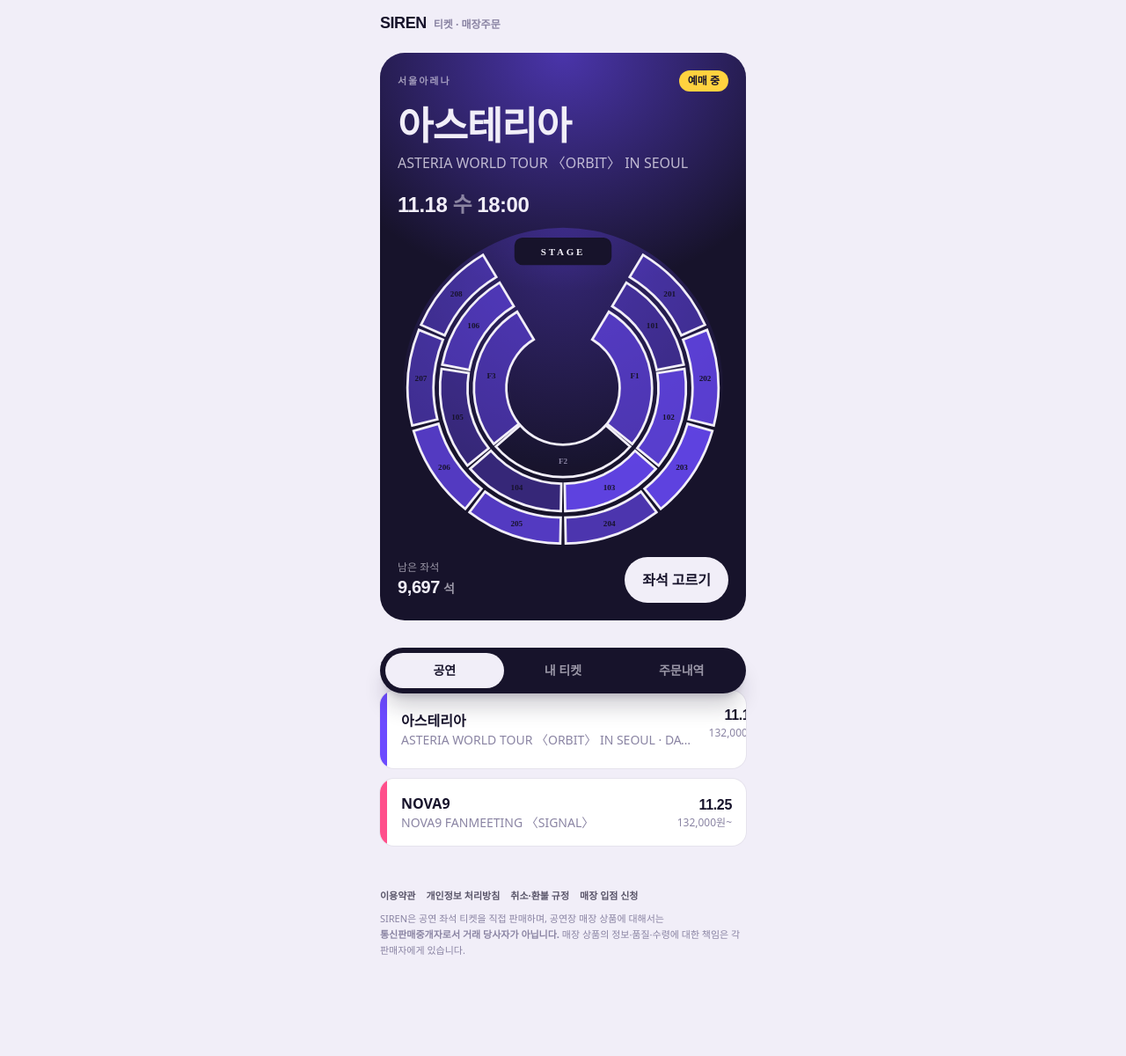
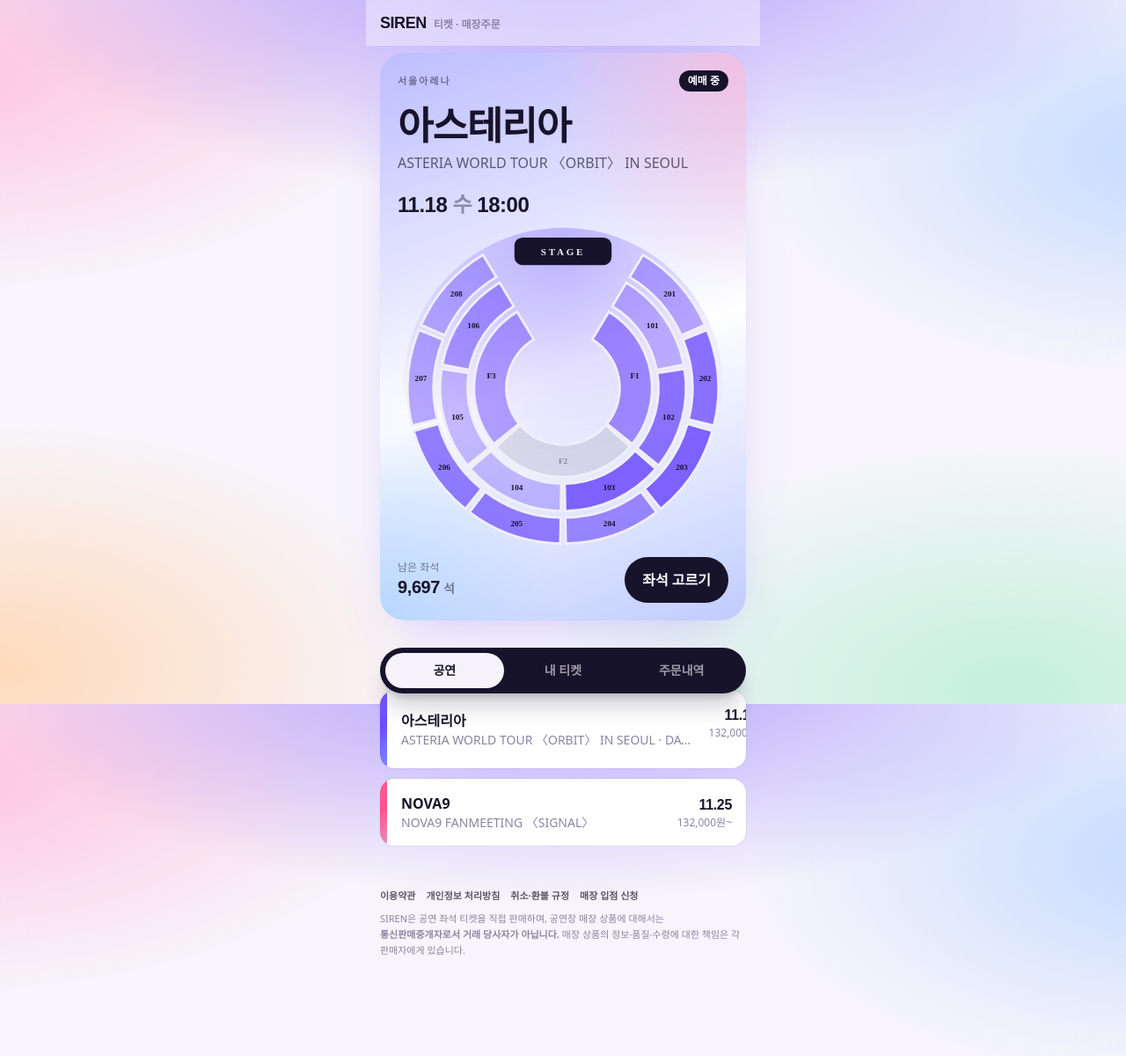
Before and after one commit to janghang99-netizen/siren_ticket, a Laravel app: page / in a window 1280 px wide. Shown: the whole page at 88% size. Run offline with Laravel 12, Linux system fonts and the light colour scheme; data comes from the database, SQL or seed files in the repository; style sheets or scripts are compiled from the project's sources; some web fonts are replaced.

Commit message:
디자인: 연한 다색 그라데이션 바탕 + 공연별 팬덤 색, 버튼·칩은 무채색
- 바탕: 핑크·라일락·하늘·민트·피치 그라데이션, 공연 화면은 팬덤 색(--theme)이 위쪽에 섞임
- 버튼·칩·진행 막대: 무채색(잉크·흰 유리)만. 노랑은 '받아 가세요' 상태 신호로만
- 카드: 그라데이션이 비치는 유리 카드, 공연 히어로·티켓 스텁은 팬덤 색 다색 그라데이션
- 로그인·입점 신청·관리 화면도 같은 바탕

Co-Authored-By: Claude Opus 5.5 <noreply@anthropic.com>

```diff
--- a/app/resources/css/app.css
+++ b/app/resources/css/app.css
@@ -7,14 +7,17 @@
 
 /*
  * SIREN — 디자인 토큰
- * 포스터 종이(라일락) 위에 잉크, 응원봉 바이올렛, 픽업 옐로.
+ * 아이돌마다 팬덤 색이 다르므로 특정 색 하나를 브랜드로 쓰지 않는다.
+ *  - 바탕: 여러 파스텔이 섞인 연한 그라데이션 (공연 화면은 그 팬덤 색 --theme 이 은은하게 섞임)
+ *  - 버튼·칩·막대: 무채색(잉크·흰 유리)만. 색은 공연 히어로·티켓처럼 팬덤 색이 주인공인 곳에만.
+ *  - 픽업 옐로(pick)는 "받아 가세요" 상태 신호로만, signal 은 오류·취소로만.
  * Unbounded 는 숫자·코드·좌석에만 (포스터 타이포), 본문은 Pretendard.
  */
 @theme {
-    --color-paper: #F1EEF8;
-    --color-paper-deep: #E4DFF1;
+    --color-paper: #F6F4FA;
+    --color-paper-deep: #E9E6F0;
     --color-ink: #17132B;
-    --color-stick: #6C4BFF;
+    --color-stick: #3B3650;      /* 무채색 강조 (예전 바이올렛 → 잉크 계열) */
     --color-pick: #FFD23F;
     --color-signal: #FF5A5F;
     --color-mist: #8A84A3;
@@ -37,12 +40,22 @@
 
 @layer base {
     html { -webkit-tap-highlight-color: transparent; }
+    /* 연한 다색 그라데이션 바탕. --theme(공연 팬덤 색)이 있으면 위쪽에 은은하게 섞인다 */
     body {
-        @apply bg-paper text-ink font-sans antialiased;
+        @apply text-ink font-sans antialiased;
         word-break: keep-all;
+        --theme: #C9B8FF;
+        background-color: #F7F5FB;
+        background-image:
+            radial-gradient(75% 50% at 50% -8%, color-mix(in oklab, var(--theme) 55%, transparent) 0%, transparent 72%),
+            radial-gradient(60% 45% at -5% 10%, #FFC4DE 0%, transparent 70%),
+            radial-gradient(55% 45% at 105% 22%, #C4DAFF 0%, transparent 70%),
+            radial-gradient(60% 50% at 90% 98%, #C3F0DC 0%, transparent 70%),
+            radial-gradient(55% 50% at 0% 95%, #FFDABB 0%, transparent 70%);
+        background-attachment: fixed;
     }
     :focus-visible {
-        outline: 3px solid var(--color-stick);
+        outline: 3px solid var(--color-ink);
         outline-offset: 2px;
         border-radius: 6px;
     }
@@ -77,9 +90,34 @@
         @apply inline-flex items-center justify-center gap-2 rounded-full px-5 py-3.5 font-semibold transition
                active:scale-[.98] disabled:opacity-40 disabled:pointer-events-none;
     }
-    .btn-ink { @apply bg-ink text-paper hover:bg-black; }
-    .btn-stick { @apply bg-stick text-white hover:brightness-110; }
-    .btn-ghost { @apply bg-white/70 text-ink ring-1 ring-ink/10 hover:bg-white; }
+    /* 버튼은 무채색만: 잉크(주 동작) · 흰 유리(보조) */
+    .btn-ink { @apply bg-ink text-white hover:bg-black; }
+    .btn-stick { @apply bg-white/80 text-ink ring-1 ring-ink/15 backdrop-blur hover:bg-white; }
+    .btn-ghost { @apply bg-white/60 text-ink ring-1 ring-ink/10 backdrop-blur hover:bg-white; }
+
+    /* 유리 카드: 바탕 그라데이션이 비치게 (입력칸은 또렷하게 유지) */
+    main .bg-white:not(.field):not(input):not(select):not(textarea) {
+        background-color: rgb(255 255 255 / .66);
+        -webkit-backdrop-filter: blur(16px) saturate(1.2);
+        backdrop-filter: blur(16px) saturate(1.2);
+    }
+
+    /* 팬덤 색 그라데이션 (공연 히어로·티켓 스텁). --theme 을 축으로 핑크·하늘을 섞는다 */
+    .fandom-gradient {
+        background: linear-gradient(135deg,
+            color-mix(in oklab, var(--theme) 88%, #FFB3D1) 0%,
+            var(--theme) 45%,
+            color-mix(in oklab, var(--theme) 55%, #8FC8FF) 100%);
+    }
+    .fandom-soft {
+        background:
+            radial-gradient(80% 60% at 100% 0%, color-mix(in oklab, #FFB8D6 70%, transparent) 0%, transparent 70%),
+            radial-gradient(70% 55% at 0% 100%, color-mix(in oklab, #A9D2FF 70%, transparent) 0%, transparent 70%),
+            linear-gradient(160deg,
+                color-mix(in oklab, var(--theme) 40%, white) 0%,
+                rgb(255 255 255 / .82) 55%,
+                color-mix(in oklab, var(--theme) 25%, #E3F1FF) 100%);
+    }
 
     .field {
         @apply w-full rounded-2xl border-0 bg-white px-4 py-3.5 text-base ring-1 ring-ink/10
--- a/app/resources/views/auth/login.blade.php
+++ b/app/resources/views/auth/login.blade.php
@@ -8,8 +8,8 @@
     <link rel="stylesheet" href="https://cdn.jsdelivr.net/gh/orioncactus/pretendard@v1.3.9/dist/web/variable/pretendardvariable-dynamic-subset.min.css">
     @vite(['resources/css/app.css', 'resources/js/app.js'])
 </head>
-<body class="grid min-h-dvh place-items-center bg-ink px-4">
-    <form method="POST" action="{{ route('login') }}" class="w-full max-w-sm rounded-[28px] bg-paper p-7">
+<body class="grid min-h-dvh place-items-center px-4">
+    <form method="POST" action="{{ route('login') }}" class="w-full max-w-sm rounded-[28px] bg-white/75 p-7 shadow-[0_30px_80px_-40px_rgba(23,19,43,.4)] ring-1 ring-white backdrop-blur-xl">
         @csrf
         <p class="font-display text-xl font-black">SIREN</p>
         <h1 class="mt-1 text-lg font-bold">관리 화면 로그인</h1>
--- a/app/resources/views/fan/concert.blade.php
+++ b/app/resources/views/fan/concert.blade.php
@@ -1,6 +1,7 @@
 @extends('layouts.fan')
 @section('title', $event->artist)
 @section('tab', 'home')
+@section('theme', $event->theme_color)
 
 @php($days = ['일', '월', '화', '수', '목', '금', '토'])
 @php($sections = $event->sections->map(fn ($s) => [
@@ -54,9 +55,9 @@
                 <li>
                     <button type="button" @click="s.left && pick(s.id)" :disabled="!s.left"
                             class="w-full rounded-xl px-2 py-2.5 text-left ring-1 transition"
-                            :class="selected === s.id ? 'bg-pick ring-ink' : 'bg-white ring-ink/10 hover:ring-stick/50'">
+                            :class="selected === s.id ? 'bg-ink text-white ring-ink' : 'bg-white ring-ink/10 hover:ring-ink/40'">
                         <span class="num block font-bold" x-text="s.code"></span>
-                        <span class="block text-xs" :class="s.left ? 'text-mist' : 'text-signal font-semibold'"
+                        <span class="block text-xs" :class="selected === s.id ? 'text-white/70' : (s.left ? 'text-mist' : 'text-signal font-semibold')"
                               x-text="s.left ? s.tier + '석 · ' + won(s.left) + '석' : '매진'"></span>
                     </button>
                 </li>
--- a/app/resources/views/fan/home.blade.php
+++ b/app/resources/views/fan/home.blade.php
@@ -1,27 +1,27 @@
 @extends('layouts.fan')
 @section('title', '공연')
 @section('tab', 'home')
+@if ($headliner) @section('theme', $headliner->theme_color) @endif
 
 @php($days = ['일', '월', '화', '수', '목', '금', '토'])
 
 @section('content')
     @if ($headliner)
         @php($e = $headliner)
-        <section class="relative mt-2 overflow-hidden rounded-[28px] bg-ink text-paper animate-rise">
-            <div class="absolute inset-0 opacity-60" style="background: radial-gradient(120% 70% at 50% 0%, {{ $e->theme_color }} 0%, transparent 60%)"></div>
+        <section class="fandom-soft relative mt-2 overflow-hidden rounded-[28px] shadow-[0_24px_60px_-28px_rgba(108,75,255,.35)] animate-rise">
             <div class="relative px-5 pt-5">
                 <div class="flex items-center justify-between">
-                    <span class="eyebrow !text-paper/60">{{ $e->venue }}</span>
+                    <span class="eyebrow !text-ink/50">{{ $e->venue }}</span>
                     @if ($e->salesOpen())
-                        <span class="chip bg-pick text-ink">예매 중</span>
+                        <span class="chip bg-ink text-white">예매 중</span>
                     @else
-                        <span class="chip bg-paper/15 text-paper">예매 오픈 {{ $e->sales_open_at?->format('n.j H:i') }}</span>
+                        <span class="chip bg-white/70 text-ink">예매 오픈 {{ $e->sales_open_at?->format('n.j H:i') }}</span>
                     @endif
                 </div>
                 <h1 class="mt-4 text-[44px] font-black leading-[1.02] tracking-tight">{{ $e->artist }}</h1>
-                <p class="mt-2 text-base font-medium text-paper/75">{{ $e->name }}</p>
+                <p class="mt-2 text-base font-medium text-ink/65">{{ $e->name }}</p>
                 <p class="num mt-5 text-2xl font-bold">
-                    {{ $e->starts_at->format('m.d') }} <span class="text-paper/50">{{ $days[$e->starts_at->dayOfWeek] }}</span> {{ $e->starts_at->format('H:i') }}
+                    {{ $e->starts_at->format('m.d') }} <span class="text-ink/40">{{ $days[$e->starts_at->dayOfWeek] }}</span> {{ $e->starts_at->format('H:i') }}
                 </p>
             </div>
 
@@ -31,10 +31,10 @@
 
             <div class="relative flex items-center justify-between gap-3 px-5 pb-5 pt-2">
                 <div>
-                    <p class="text-xs text-paper/60">남은 좌석</p>
-                    <p class="num text-xl font-bold">{{ number_format($e->seatsLeft()) }}<span class="ml-1 font-sans text-sm font-semibold text-paper/60">석</span></p>
+                    <p class="text-xs text-ink/50">남은 좌석</p>
+                    <p class="num text-xl font-bold">{{ number_format($e->seatsLeft()) }}<span class="ml-1 font-sans text-sm font-semibold text-ink/50">석</span></p>
                 </div>
-                <a href="{{ route('concerts.show', $e) }}" class="btn bg-paper text-ink hover:bg-white">좌석 고르기</a>
+                <a href="{{ route('concerts.show', $e) }}" class="btn-ink">좌석 고르기</a>
             </div>
         </section>
 
@@ -44,7 +44,7 @@
                 @foreach ($events->skip(1) as $e)
                     <li>
                         <a href="{{ route('concerts.show', $e) }}" class="flex items-stretch overflow-hidden rounded-2xl bg-white ring-1 ring-ink/5 transition hover:ring-stick/40">
-                            <span class="w-2 shrink-0" style="background: {{ $e->theme_color }}"></span>
+                            <span class="fandom-gradient w-2 shrink-0" style="--theme: {{ $e->theme_color }}"></span>
                             <span class="flex flex-1 items-center justify-between gap-3 px-4 py-4">
                                 <span class="min-w-0">
                                     <span class="block truncate text-base font-bold">{{ $e->artist }}</span>
--- a/app/resources/views/fan/menu.blade.php
+++ b/app/resources/views/fan/menu.blade.php
@@ -1,6 +1,7 @@
 @extends('layouts.fan')
 @section('title', $store->name)
 @section('tab', 'home')
+@section('theme', $event->theme_color)
 
 @php($slotNames = ['pre' => '공연 전', 'intermission' => '인터미션', 'post' => '공연 후'])
 @php($menu = $store->products->map(fn ($p) => [
--- a/app/resources/views/fan/pay.blade.php
+++ b/app/resources/views/fan/pay.blade.php
@@ -21,7 +21,7 @@
         </div>
     </div>
 
-    <p class="mt-4 rounded-2xl bg-pick/40 px-4 py-3 text-sm">
+    <p class="mt-4 rounded-2xl bg-white/70 px-4 py-3 text-sm ring-1 ring-ink/10">
         개발용 결제 화면이에요. 실제 서비스에서는 이 자리에 결제사 결제창이 열립니다.
         {{ config('siren.pending_ttl_minutes') }}분 안에 결제하지 않으면 주문이 취소돼요.
     </p>
--- a/app/resources/views/fan/stores.blade.php
+++ b/app/resources/views/fan/stores.blade.php
@@ -1,6 +1,7 @@
 @extends('layouts.fan')
 @section('title', '공연장 매장')
 @section('tab', 'home')
+@section('theme', $event->theme_color)
 
 @php($slotNames = ['pre' => '공연 전', 'intermission' => '인터미션', 'post' => '공연 후'])
 
@@ -11,7 +12,7 @@
 
     @if ($ticket)
         <div class="mt-5 flex items-center gap-3 rounded-2xl bg-ink px-4 py-3 text-paper">
-            <span class="num rounded-lg bg-pick px-2 py-1 text-sm font-black text-ink">{{ $ticket->section->code }}</span>
+            <span class="num rounded-lg bg-white px-2 py-1 text-sm font-black text-ink">{{ $ticket->section->code }}</span>
             <p class="text-sm"><b>{{ $ticket->seatLabel() }}</b> 티켓으로 주문해요</p>
         </div>
     @else
--- a/app/resources/views/fan/tickets.blade.php
+++ b/app/resources/views/fan/tickets.blade.php
@@ -8,14 +8,14 @@
     <h1 class="mt-2 text-2xl font-black">내 티켓</h1>
 
     @if (session('just_bought'))
-        <p role="status" class="mt-4 rounded-2xl bg-pick px-4 py-3 text-sm font-bold animate-rise">
+        <p role="status" class="mt-4 rounded-2xl bg-white/80 px-4 py-3 text-sm font-bold ring-1 ring-ink/10 animate-rise">
             {{ session('just_bought') }}장 예매했어요. 공연 날 입구에서 이 화면을 보여 주세요.
         </p>
     @endif
 
     @forelse ($tickets as $t)
         <article class="stub mt-5 shadow-sm animate-rise" style="--cut: 196px; animation-delay: {{ $loop->index * 60 }}ms">
-            <div class="h-[196px] overflow-hidden rounded-t-[18px] px-5 pt-5 text-paper" style="background: linear-gradient(160deg, {{ $t->event->theme_color }}, #17132B 85%)">
+            <div class="fandom-gradient h-[196px] overflow-hidden rounded-t-[18px] px-5 pt-5 text-white" style="--theme: {{ $t->event->theme_color }}">
                 <p class="eyebrow !text-paper/60">{{ $t->event->venue }} · {{ $t->section->tier }}석</p>
                 <h2 class="mt-2 truncate text-2xl font-black">{{ $t->event->artist }}</h2>
                 <p class="num mt-1 text-sm text-paper/80">{{ $t->event->starts_at->format('Y.m.d') }} {{ $days[$t->event->starts_at->dayOfWeek] }} {{ $t->event->starts_at->format('H:i') }}</p>
--- a/app/resources/views/layouts/backoffice.blade.php
+++ b/app/resources/views/layouts/backoffice.blade.php
@@ -30,7 +30,7 @@
             ['partner.settlements', '정산 내역', 'partner.settlements*'],
         ];
 @endphp
-<body class="min-h-dvh bg-paper">
+<body class="min-h-dvh">
 <div class="lg:grid lg:min-h-dvh lg:grid-cols-[232px_1fr]">
     <aside class="bg-ink text-paper lg:sticky lg:top-0 lg:h-dvh lg:overflow-y-auto">
         <div class="flex items-center justify-between px-5 py-4 lg:block lg:py-6">
@@ -50,7 +50,7 @@
                         <form method="POST" action="{{ route('partner.stores.switch', $s->id) }}">
                             @csrf
                             <button @class(['w-full whitespace-nowrap rounded-xl px-3 py-2 text-left text-sm font-semibold transition',
-                                            'bg-pick text-ink' => $s->id === $store->id,
+                                            'bg-white text-ink' => $s->id === $store->id,
                                             'text-paper/70 hover:bg-paper/10' => $s->id !== $store->id])
                                     @if ($s->id === $store->id) aria-current="true" @endif>
                                 {{ $s->name }}
@@ -88,7 +88,7 @@
         </div>
 
         @if (session('status'))
-            <p role="status" class="mb-5 rounded-2xl bg-pick/60 px-4 py-3 text-sm font-semibold">{{ session('status') }}</p>
+            <p role="status" class="mb-5 rounded-2xl bg-white/80 px-4 py-3 text-sm font-semibold ring-1 ring-ink/10 backdrop-blur">{{ session('status') }}</p>
         @endif
         @error('rule')
             <p role="alert" class="mb-5 rounded-2xl bg-signal/10 px-4 py-3 text-sm font-semibold text-signal">{{ $message }}</p>
--- a/app/resources/views/layouts/fan.blade.php
+++ b/app/resources/views/layouts/fan.blade.php
@@ -12,9 +12,9 @@
     <link rel="stylesheet" href="https://cdn.jsdelivr.net/gh/orioncactus/pretendard@v1.3.9/dist/web/variable/pretendardvariable-dynamic-subset.min.css">
     @vite(['resources/css/app.css', 'resources/js/app.js'])
 </head>
-<body class="min-h-dvh">
+<body class="min-h-dvh" @hasSection('theme') style="--theme: @yield('theme')" @endif>
     <div class="mx-auto flex min-h-dvh max-w-md flex-col">
-        <header class="sticky top-0 z-30 flex items-center justify-between bg-paper/85 px-4 py-3 backdrop-blur">
+        <header class="sticky top-0 z-30 flex items-center justify-between bg-white/40 px-4 py-3 backdrop-blur-xl">
             <a href="{{ route('home') }}" class="flex items-baseline gap-2" aria-label="SIREN 홈">
                 <span class="font-display text-lg font-black tracking-tight">SIREN</span>
                 <span class="text-xs font-semibold text-mist">티켓 · 매장주문</span>
@@ -24,7 +24,7 @@
 
         <main class="flex-1 px-4">
             @if (session('status'))
-                <p role="status" class="mb-3 mt-2 rounded-2xl bg-pick px-4 py-3 text-sm font-bold">{{ session('status') }}</p>
+                <p role="status" class="mb-3 mt-2 rounded-2xl bg-white/80 px-4 py-3 text-sm font-bold ring-1 ring-ink/10 backdrop-blur">{{ session('status') }}</p>
             @endif
             @error('rule')
                 <p role="alert" class="mb-3 mt-2 rounded-2xl bg-signal/10 px-4 py-3 text-sm font-semibold text-signal">{{ $message }}</p>
--- a/app/resources/views/partials/bowl.blade.php
+++ b/app/resources/views/partials/bowl.blade.php
@@ -33,7 +33,7 @@
                   aria-label="{{ $s->code }}구역 {{ $s->tier }}석 {{ number_format($s->price) }}원, {{ $soldOut ? '매진' : '잔여 '.number_format($s->remaining()).'석' }}"
                   @unless ($soldOut)
                       @click="pick({{ $s->id }})" @keydown.enter.prevent="pick({{ $s->id }})" @keydown.space.prevent="pick({{ $s->id }})"
-                      :fill="selected === {{ $s->id }} ? '#FFD23F' : '{{ $event->theme_color }}'"
+                      :fill="selected === {{ $s->id }} ? '#17132B' : '{{ $event->theme_color }}'"
                       :fill-opacity="selected === {{ $s->id }} ? 1 : {{ $opacity }}"
                   @endunless
               @endif
@@ -42,6 +42,6 @@
         @php($r = [90, 135, 176][$s->ring] ?? 176)
         <text x="{{ round(200 + $r * cos($mid), 1) }}" y="{{ round(204 + $r * sin($mid), 1) }}" text-anchor="middle"
               font-family="Unbounded" font-size="10" font-weight="700" pointer-events="none"
-              fill="{{ $soldOut ? '#8A84A3' : '#17132B' }}">{{ $s->code }}</text>
+              fill="{{ $soldOut ? '#8A84A3' : '#17132B' }}" @if ($interactive && ! $soldOut) :fill="selected === {{ $s->id }} ? '#ffffff' : '#17132B'" @endif>{{ $s->code }}</text>
     @endforeach
 </svg>
--- a/app/resources/views/partner/apply.blade.php
+++ b/app/resources/views/partner/apply.blade.php
@@ -10,7 +10,7 @@
     @vite(['resources/css/app.css', 'resources/js/app.js'])
 </head>
 @php($cycle = \App\Models\Vendor::CYCLES[$settings['default_settlement_cycle']] ?? '2주마다')
-<body class="min-h-dvh bg-paper">
+<body class="min-h-dvh">
 <div class="mx-auto max-w-3xl px-5 py-10">
     <a href="{{ route('home') }}" class="font-display text-lg font-black">SIREN</a>
     <h1 class="mt-4 text-3xl font-black">공연장 매장 입점 신청</h1>
--- a/app/resources/views/partner/status.blade.php
+++ b/app/resources/views/partner/status.blade.php
@@ -8,8 +8,8 @@
     <link rel="stylesheet" href="https://cdn.jsdelivr.net/gh/orioncactus/pretendard@v1.3.9/dist/web/variable/pretendardvariable-dynamic-subset.min.css">
     @vite(['resources/css/app.css', 'resources/js/app.js'])
 </head>
-<body class="grid min-h-dvh place-items-center bg-ink px-4">
-    <div class="w-full max-w-md rounded-[28px] bg-paper p-7">
+<body class="grid min-h-dvh place-items-center px-4">
+    <div class="w-full max-w-md rounded-[28px] bg-white/75 p-7 shadow-[0_30px_80px_-40px_rgba(23,19,43,.4)] ring-1 ring-white backdrop-blur-xl">
         <p class="font-display text-xl font-black">SIREN</p>
         <p class="mt-4 text-sm text-mist">{{ $vendor->name }}</p>
         @switch($vendor->state)
```
